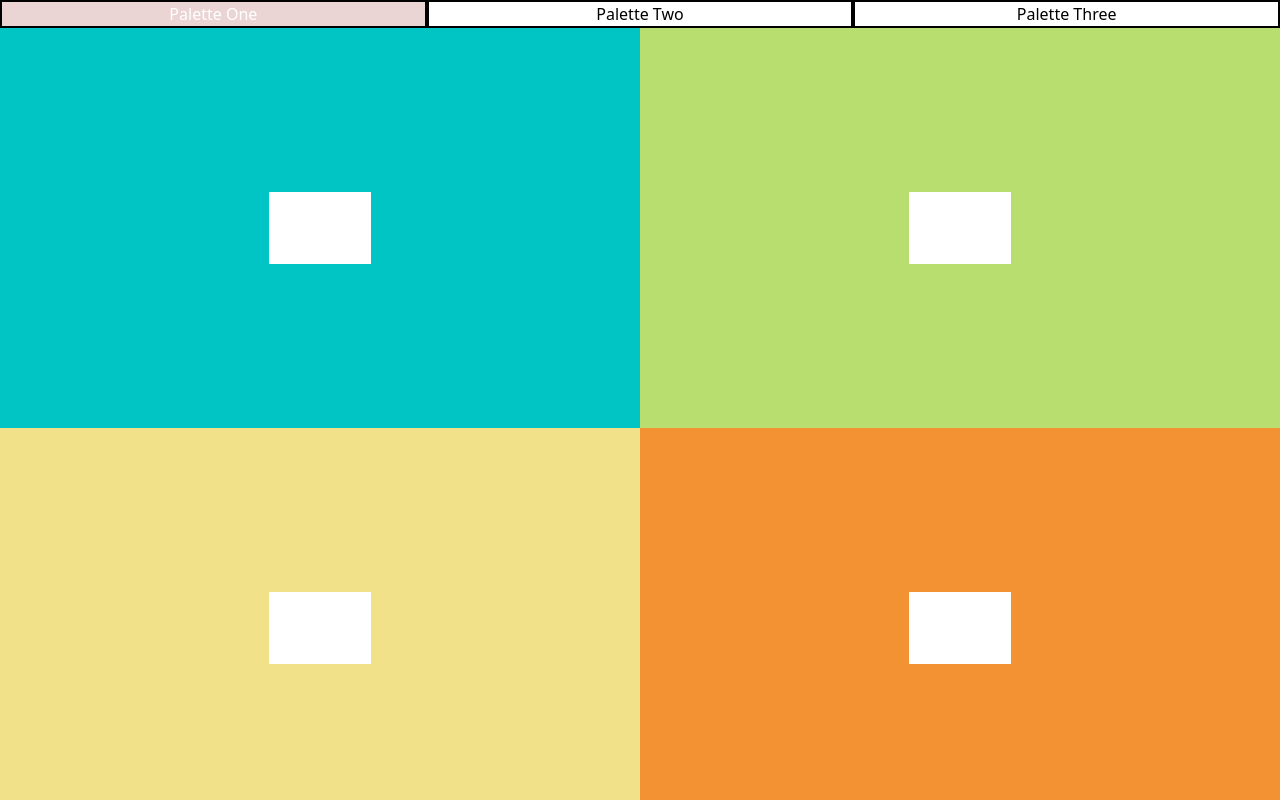
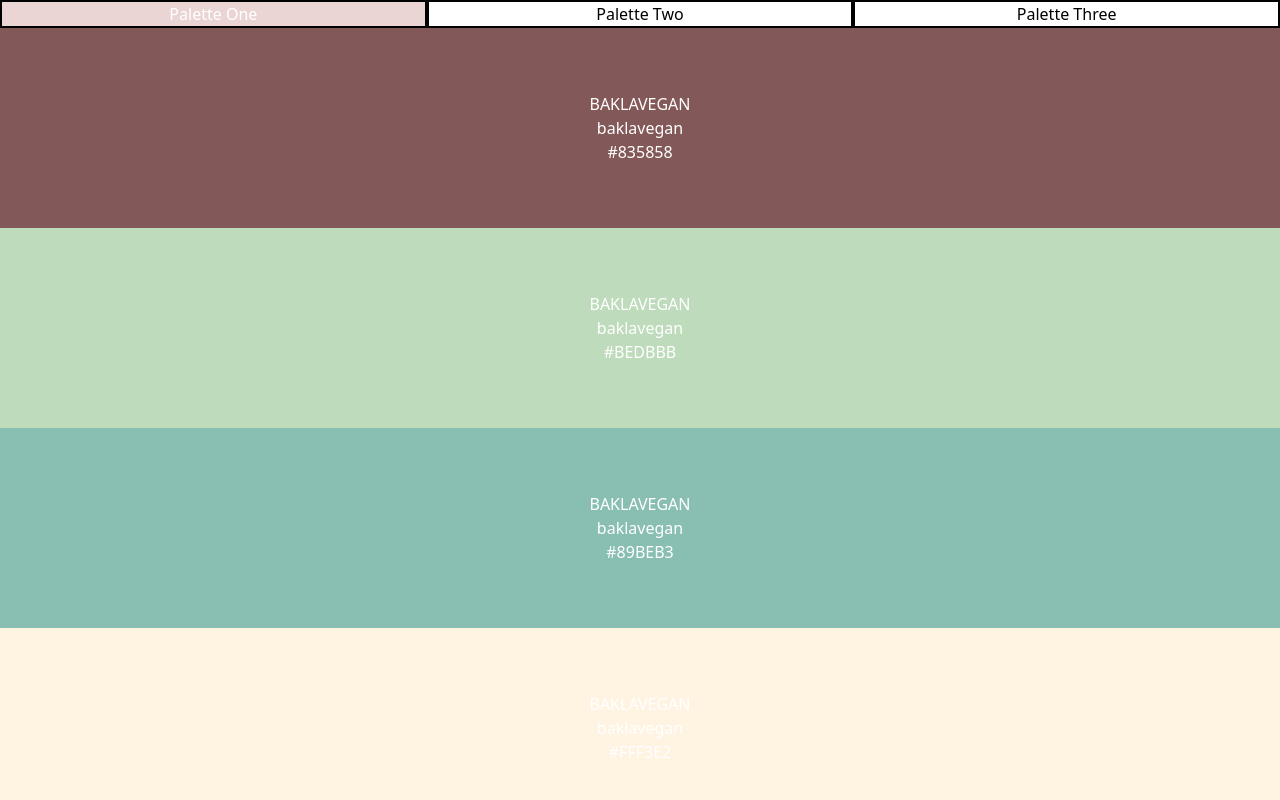
Before and after one commit to kanui624/bv-color-texture-canvas, a Next.js app: page /palettethree in a window 1280 px wide. Built offline with nearby package versions, Linux system fonts and the light colour scheme.

Commit message:
bv-color-texture-canvas - global commit 11 - Created third palette and changed layout

```diff
--- a/components/Quadrants.tsx
+++ b/components/Quadrants.tsx
@@ -4,21 +4,20 @@ import ColorArray from '../interfaces/ColorArray';
 const Quadrants = ({ colors }: { colors: ColorArray[] }) => {
   const quadStyle = 'flex justify-center items-center';
   return (
-    <div className="grid h-full grid-cols-2 col-auto grid-rows-2 row-auto">
+    <div className="grid h-full grid-rows-4 row-auto">
       {colors.map(({ id, color, textColor }) => (
         <div key={id} style={{ backgroundColor: color }} className={quadStyle}>
           <h2
             style={{
               color: 'white',
               textAlign: 'center',
-              backgroundColor: textColor,
             }}
           >
             BAKLAVEGAN
             <br />
             baklavegan
             <br />
-            {color}
+            {color.toLocaleUpperCase()}
           </h2>
         </div>
       ))}
--- a/pages/palettethree.tsx
+++ b/pages/palettethree.tsx
@@ -13,10 +13,10 @@ import ColorArray from '../interfaces/ColorArray';
 
 const PaletteThree = () => {
   const colorArr: ColorArray[] = [
-    { id: 1, color: '#01C5C4', textColor: 'white' },
-    { id: 2, color: '#B8DE6F', textColor: 'white' },
-    { id: 3, color: '#F1E189', textColor: 'white' },
-    { id: 4, color: '#F39233', textColor: 'white' },
+    { id: 1, color: '#835858', textColor: 'white' },
+    { id: 2, color: '#bedbbb', textColor: 'white' },
+    { id: 3, color: '#89beb3', textColor: 'white' },
+    { id: 4, color: '#fff3e2', textColor: 'black' },
   ];
 
   return (
--- a/pages/palettetwo.tsx
+++ b/pages/palettetwo.tsx
@@ -16,8 +16,8 @@ const PaletteTwo = () => {
   const colorArr: ColorArray[] = [
     { id: 1, color: '#463333', textColor: '#835858' },
     { id: 2, color: '#835858', textColor: '#463333' },
-    { id: 3, color: '#ebd4d4', textColor: '#835858' },
-    { id: 4, color: '#fff0f0', textColor: '#463333' },
+    { id: 3, color: '#cbe2b0', textColor: '#835858' },
+    { id: 4, color: '#f5dea3', textColor: '#463333' },
   ];
   return (
     <>
```
